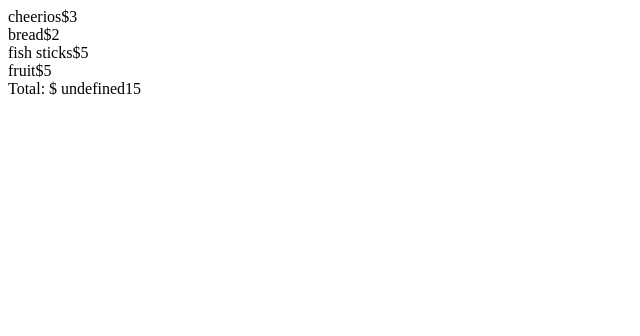
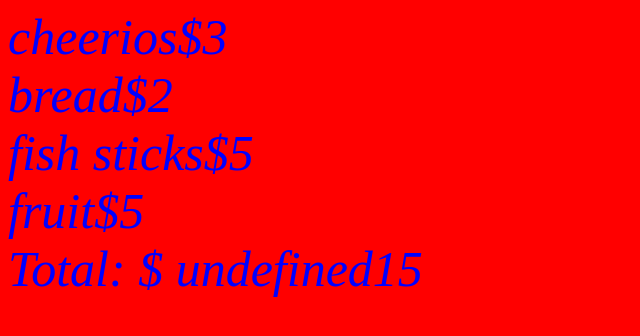
Before and after one commit to cshurney/Lab8, a plain HTML site: page index.html in a window 1280 px wide. Shown: the whole page, without its empty margins (0-640 px from the left). Drawn offline with Linux system fonts and the light colour scheme.

Commit message:
Update index.html

```diff
--- a/index.html
+++ b/index.html
@@ -1,10 +1,11 @@
 <!DOCTYPE html>
 <html>
   <head>
+    <link rel="stylesheet" href="styles.css" type="text/css"/>
     <meta charset="utf-8">
     <title>Lab8</title>
   </head>
   <body>
-  <script src="script.js" type="text/javascript"></script>
+<script src="script.js" type="text/javascript"></script>
   </body>
 </html>
```
